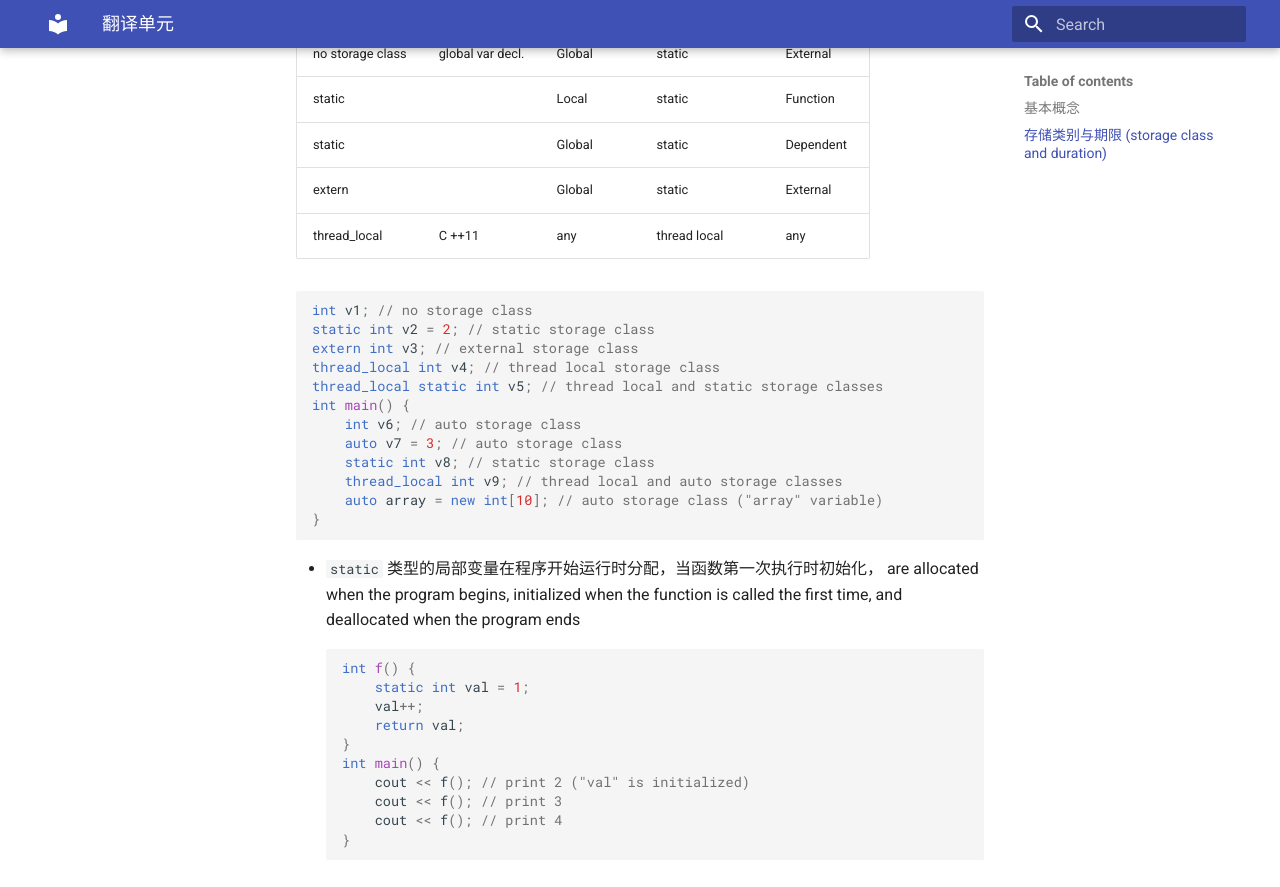
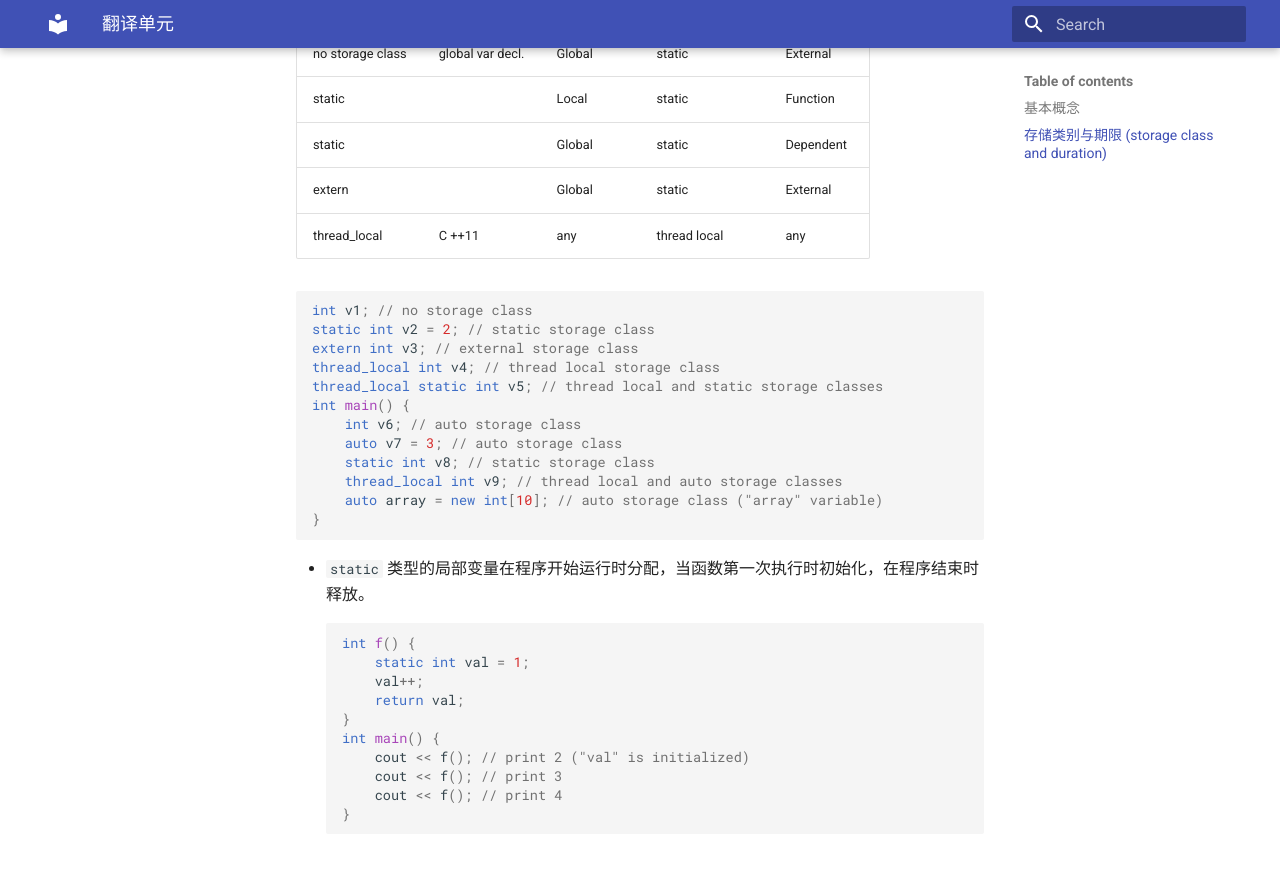
Before and after one commit to ymma98/technotes, an MkDocs documentation site: the page built from docs/cpp/翻译单元.md, in a window 1280 px wide and 900 px high, scrolled down 2629 px. Shown: the top 887 px of the window. Built offline with MkDocs 1.6.1 and Material for MkDocs 9.7.7, drawn with Linux system fonts in a browser that asks for light colours; part of the change alters nothing that is shown.

Commit message:
docs/cpp/翻译单元.md updated from https://stackedit.cn/

````diff
--- a/docs/cpp/翻译单元.md
+++ b/docs/cpp/翻译单元.md
@@ -107,7 +107,7 @@ int main() {
 }
 ```
 
-* `static` 类型的局部变量在程序开始运行时分配，当函数第一次执行时初始化， are allocated when the program begins, initialized when the function is called the first time, and deallocated when the program ends
+* `static` 类型的局部变量在程序开始运行时分配，当函数第一次执行时初始化，在程序结束时释放。
 ```cpp
 int f() {
     static int val = 1;
@@ -120,7 +120,9 @@ int main() {
     cout << f(); // print 4
 }
 ```
+
+
 <!--stackedit_data:
-eyJoaXN0b3J5IjpbMTEzMDExMTk2Nyw3OTYzMjcxODAsMTYzOD
-c3NDY3NywxNzUyMjkzNzNdfQ==
+eyJoaXN0b3J5IjpbNDA4NTg0ODkxLDc5NjMyNzE4MCwxNjM4Nz
+c0Njc3LDE3NTIyOTM3M119
 -->
````
